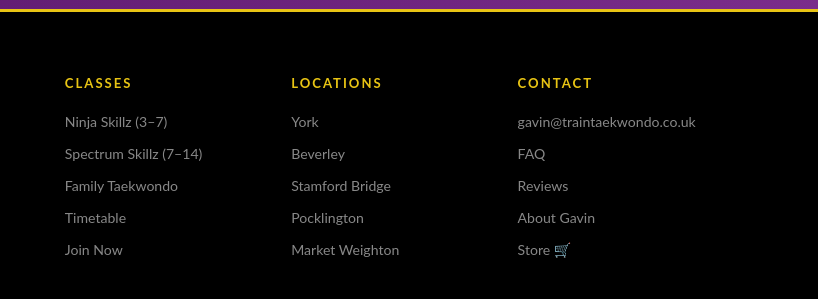
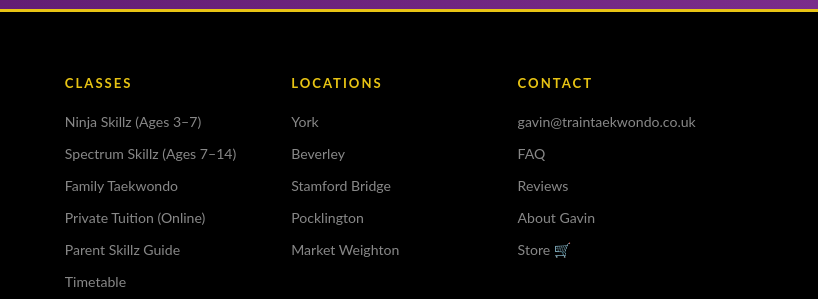
Before and after one commit to cookie74000/train-taekwondo-website, a plain HTML site: page spectrum-skillz.html in a window 1280 px wide. Shown: the part 7078-7377 px from the top of the page, 462-1280 px from the left. Drawn offline with Linux system fonts and the light colour scheme.

Commit message:
Fix footer classes

```diff
--- a/spectrum-skillz.html
+++ b/spectrum-skillz.html
@@ -585,9 +585,11 @@ p { color: #ccc; margin-bottom: 12px; }
       </div>
       <div class="footer-col">
         <h5>Classes</h5>
-        <a href="ninja-skillz.html">Ninja Skillz (3–7)</a>
-        <a href="spectrum-skillz.html">Spectrum Skillz (7–14)</a>
+        <a href="ninja-skillz.html">Ninja Skillz (Ages 3–7)</a>
+        <a href="spectrum-skillz.html">Spectrum Skillz (Ages 7–14)</a>
         <a href="family-taekwondo.html">Family Taekwondo</a>
+        <a href="private-tuition.html">Private Tuition (Online)</a>
+        <a href="parent-skillz.html">Parent Skillz Guide</a>
         <a href="timetable.html">Timetable</a>
         <a href="membership.html">Join Now</a>
       </div>
```
